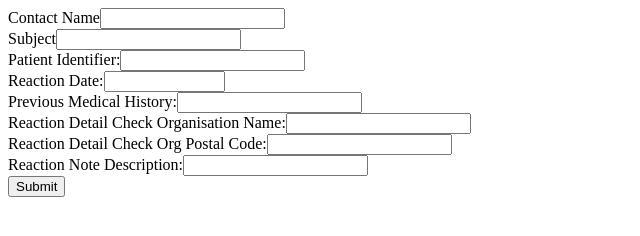
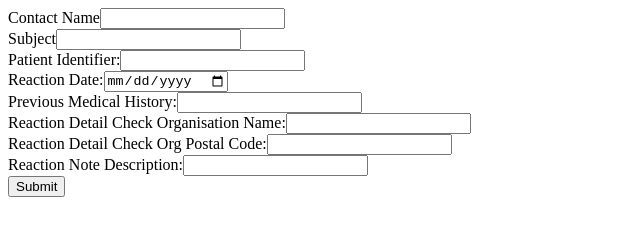
Before and after one commit to reetibhatia/VaccineManagement, a plain HTML site: page index.html in a window 1280 px wide. Shown: the whole page, without its empty margins (0-640 px from the left). Drawn offline with Linux system fonts and the light colour scheme.

Commit message:
Update index.html

```diff
--- a/index.html
+++ b/index.html
@@ -29,7 +29,7 @@
 
 Patient Identifier:<input  id="00N2y000000X3HU" maxlength="15" name="00N2y000000X3HU" size="20" type="text" /><br>
 
-Reaction Date:<span class="dateInput dateOnlyInput"><input  id="00N2y000000X3HZ" name="00N2y000000X3HZ" size="12" type="text" /></span><br>
+Reaction Date:<span class="dateInput dateOnlyInput"><input  id="00N2y000000X3HZ" name="00N2y000000X3HZ" size="12" type="date" /></span><br>
 
 Previous Medical History:<input  id="00N2y000000X3He" maxlength="255" name="00N2y000000X3He" size="20" type="text" /><br>
 
```
